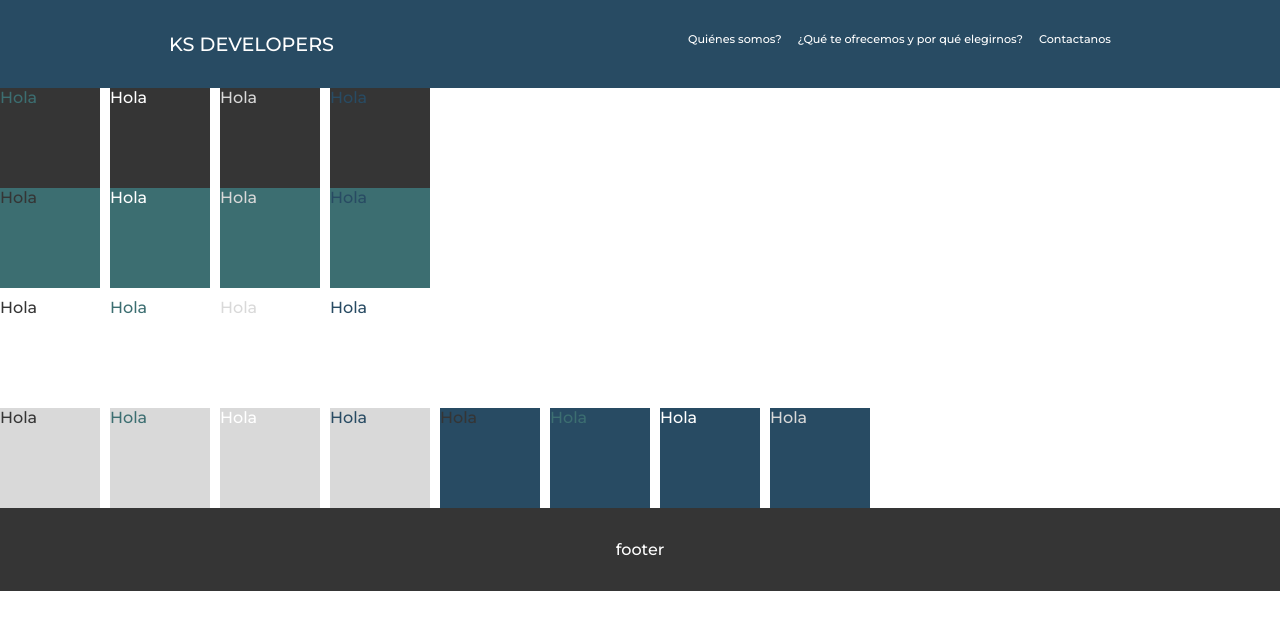
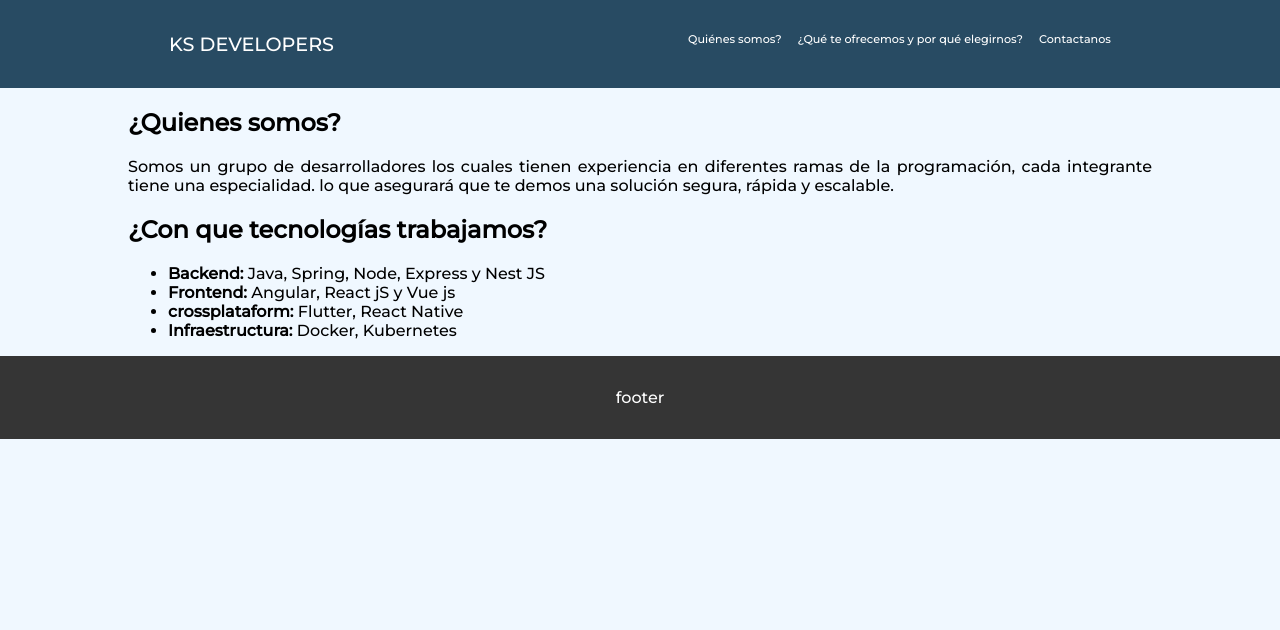
Before and after one commit to SebasDev807/ks-landing-page, an Angular app: page / in a window 1280 px wide. Shown: the top 630 px of the page. Built offline with nearby package versions, Linux system fonts and the light colour scheme.

Commit message:
se sentan bases

```diff
--- /dev/null
+++ b/src/app/about-us/about-us.component.css
@@ -0,0 +1,5 @@
+div{
+  margin:auto;
+  text-align: justify;
+  max-width: 80%;
+}
--- /dev/null
+++ b/src/app/about-us/about-us.component.html
@@ -0,0 +1,12 @@
+<div>
+  <h2>¿Quienes somos?</h2>
+  <p>Somos un grupo de desarrolladores los cuales tienen experiencia en diferentes ramas de la programación, cada integrante tiene una especialidad. lo que asegurará que te demos una solución segura, rápida y escalable.</p>
+
+  <h2>¿Con que tecnologías trabajamos?</h2>
+  <ul>
+    <li><Strong>Backend:</Strong> Java, Spring, Node, Express y Nest JS</li>
+    <li><strong>Frontend:</strong> Angular, React jS y Vue js</li>
+    <li><strong>crossplataform:</strong> Flutter, React Native</li>
+    <li><strong>Infraestructura:</strong> Docker, Kubernetes</li>
+  </ul>
+</div>
--- a/src/app/app.component.html
+++ b/src/app/app.component.html
@@ -1,4 +1,4 @@
 <app-header />
+<app-main-page />
 <router-outlet />
-<app-color-test />
 <app-footer />
--- a/src/app/app.component.ts
+++ b/src/app/app.component.ts
@@ -8,7 +8,7 @@ import { ColorTestComponent } from '../share/color-test/color-test.component';
 @Component({
   selector: 'app-root',
   standalone: true,
-  imports: [RouterOutlet, MainPageComponent, FooterComponent, HeaderComponent, ColorTestComponent],
+  imports: [RouterOutlet, MainPageComponent, FooterComponent, HeaderComponent],
   templateUrl: './app.component.html',
   styleUrl: './app.component.css'
 })
--- a/src/app/components/main-page/main-page.component.html
+++ b/src/app/components/main-page/main-page.component.html
@@ -1,3 +1,5 @@
 <div>
-<app-services [title]="title" [imageUrls]="aplicacionImagesList" />
+  <app-about-us />
+  <!-- <app-color-test /> -->
+  <!-- <app-services [title]="title" [imageUrls]="aplicacionImagesList" /> -->
 </div>
--- a/src/app/components/main-page/main-page.component.ts
+++ b/src/app/components/main-page/main-page.component.ts
@@ -2,11 +2,12 @@ import { Component, Input } from '@angular/core';
 import { imageUrls } from '../../image-loader';
 import { CommonModule } from '@angular/common';
 import { ServicesComponent } from '../services/services.component';
+import { AboutUsComponent } from '../../about-us/about-us.component';
 
 @Component({
   selector: 'app-main-page',
   standalone: true,
-  imports: [ServicesComponent],
+  imports: [ServicesComponent, AboutUsComponent],
   templateUrl: './main-page.component.html',
   styleUrl: './main-page.component.css'
 })
--- a/src/styles.css
+++ b/src/styles.css
@@ -64,5 +64,6 @@
 body{
   margin: 0px;
   width: 100%;
+  background-color: aliceblue;
   overflow-x: hidden;
 }
```
Also changed, not shown: src/app/about-us/about-us.component.ts (added, +12 -0 lines), 1 other file (tests, documents, lock files or other folders).
